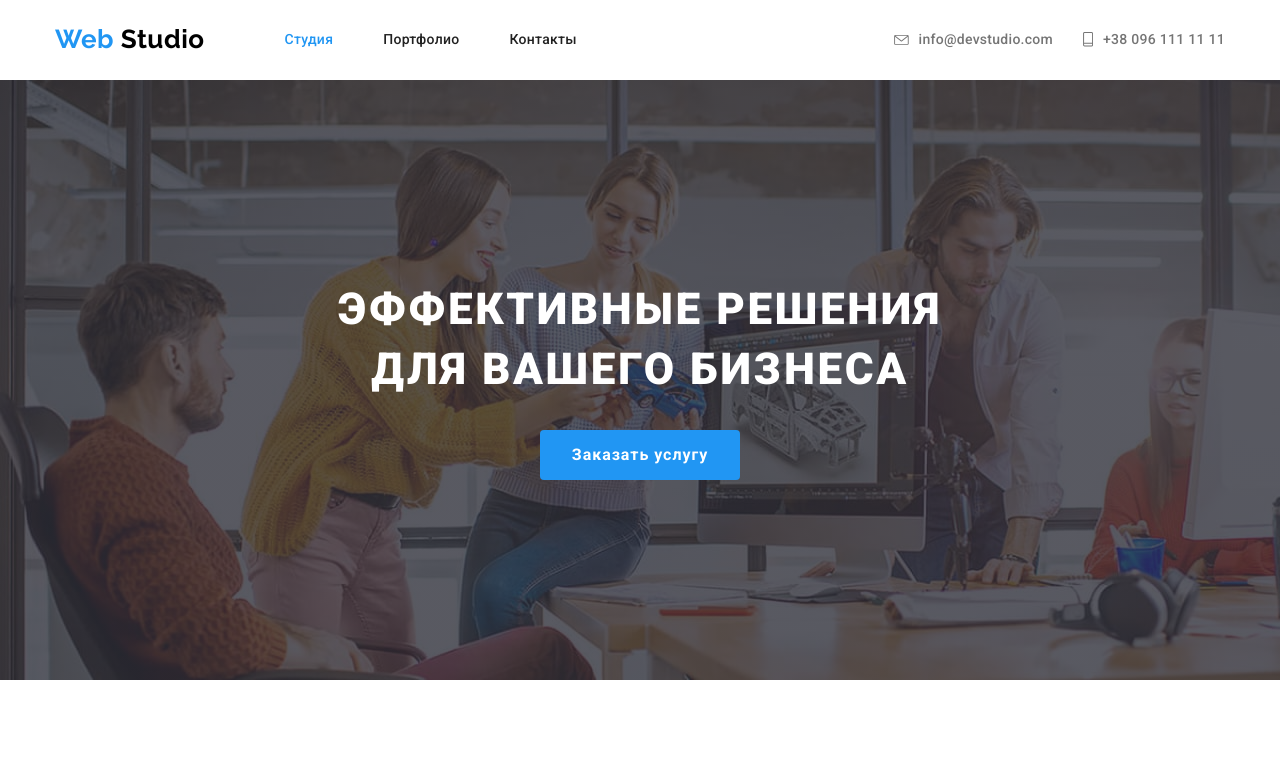
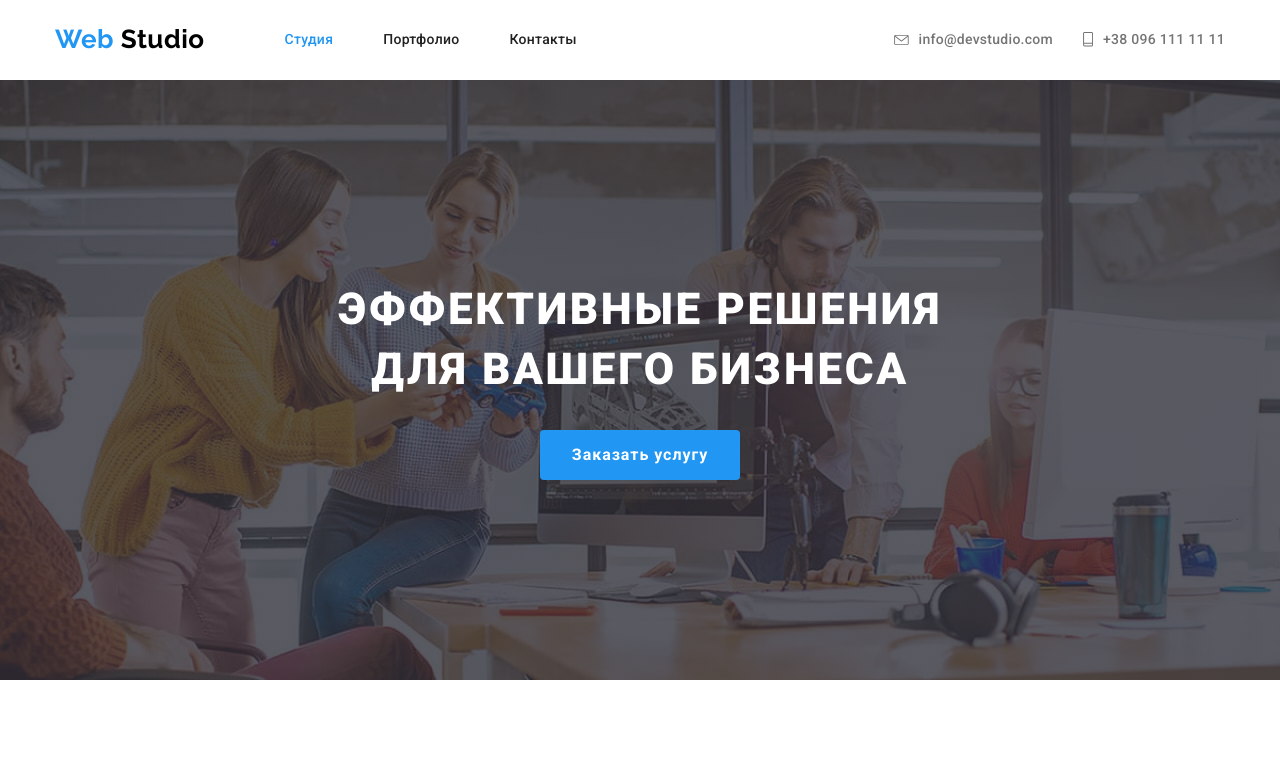
Before and after one commit to sabadyshyna/goit-markup-hw-04, a plain HTML site: page index.html in a window 1280 px wide. Shown: the top 770 px of the page. Drawn offline with nearby package versions, Linux system fonts and the light colour scheme.

Commit message:
Правит hero

```diff
--- a/css/styles.css
+++ b/css/styles.css
@@ -184,11 +184,13 @@ img {
   margin-right: auto;
   margin-left: auto;
   min-height: 600px;
-  max-width: 1600px;
   text-align: center;
 
   background-image: linear-gradient(var(--hero-bg-color), var(--hero-bg-color)),
     url(../img/header-bg.jpg);
+  background-repeat: no-repeat;
+  background-size: cover;
+  background-position: 50%;
 }
 
 .title-hero {
```
